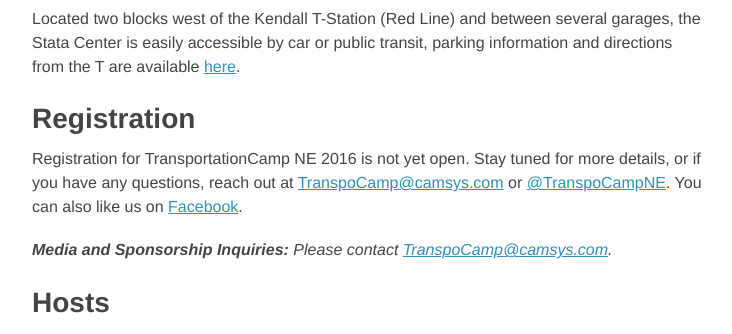
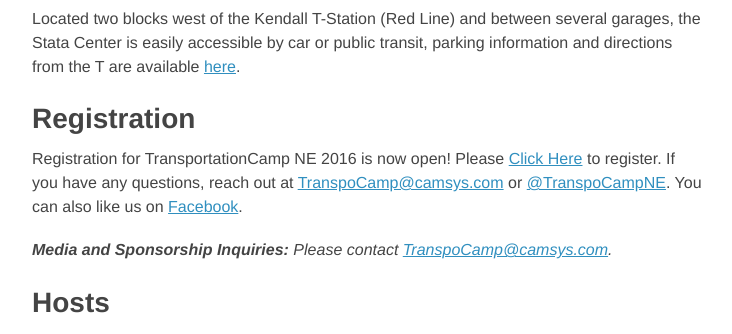
Before and after one commit to transpocamp/transportationcamp.org, a Jekyll site: the page built from events/new-england-2016/index.markdown, in a window 1280 px wide. Shown: the part 1301-1635 px from the top of the page, without its empty margins (272-1004 px from the left). Built offline with Jekyll 4.4.1, drawn with Linux system fonts in a browser that asks for light colours; nearby versions of some CDN libraries; Markdown is read by kramdown in place of the engine named in the settings.

Commit message:
Update Registration text

```diff
--- a/events/new-england-2016/index.markdown
+++ b/events/new-england-2016/index.markdown
@@ -26,7 +26,7 @@
 Located two blocks west of the Kendall T-Station (Red Line) and between several garages, the Stata Center is easily accessible by car or public transit, parking information and directions from the T are available [here](http://www.gbcacm.org/venues/cambridge/mit-building-32-stata-center.html).
 
 ###Registration
-Registration for TransportationCamp NE 2016 is not yet open. Stay tuned for more details, or if you have any questions, reach out at <TranspoCamp@camsys.com> or [@TranspoCampNE](https://twitter.com/TranspoCampNE). You can also like us on [Facebook](https://www.facebook.com/pages/TransportationCamp-New-England/219391578269518).
+Registration for TransportationCamp NE 2016 is now open! Please [Click Here](https://www.eventbrite.com/e/transportationcamp-new-england-2016-tickets-19296075080) to register. If you have any questions, reach out at <TranspoCamp@camsys.com> or [@TranspoCampNE](https://twitter.com/TranspoCampNE). You can also like us on [Facebook](https://www.facebook.com/pages/TransportationCamp-New-England/219391578269518).
 
 _**Media and Sponsorship Inquiries:** Please contact <TranspoCamp@camsys.com>._
 
```
